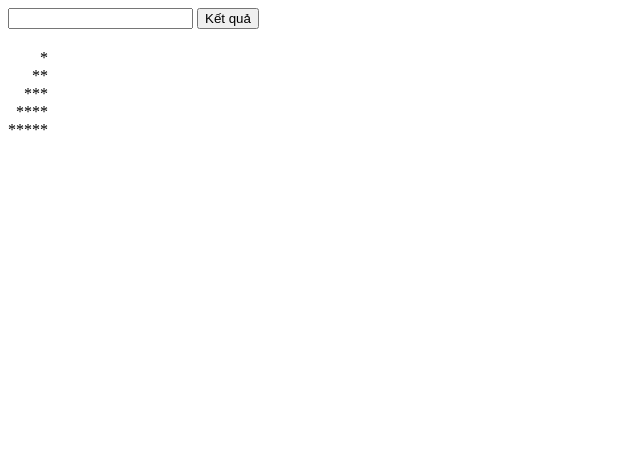
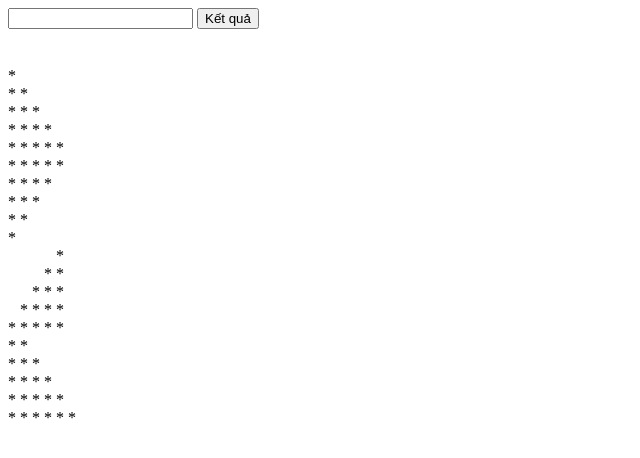
Before and after one commit to hoangaingoc/23042024, a plain HTML site: page index.html in a window 1280 px wide. Shown: the whole page, without its empty margins (0-640 px from the left). Drawn offline with Linux system fonts and the light colour scheme.

Commit message:
bt 23042024

```diff
--- a/index.html
+++ b/index.html
@@ -27,25 +27,33 @@
             document.getElementById("gt").innerText = "Số vừa nhập ko đủ đk"
         }
     }
-
-    //
-    // for (let i = 1; i <= 5; i++) {
-    //     document.write("<br>")
-    //     for (let j = 1; j <= i; j++)
-    //         document.write("* ")
-    // }
-    // for (let i = 1; i <= 5; i++) {
-    //     document.write("<br>")
-    //     for (let j = 5; j >= i; j--) {
-    //         document.write("* ")
-    //     }
-    // }
+    for (let i = 1; i <= 5; i++) {
+        document.write("<br>")
+        for (let j = 1; j <= i; j++)
+            document.write("* ")
+    }
+    for (let i = 1; i <= 5; i++) {
+        document.write("<br>")
+        for (let j = 5; j >= i; j--) {
+            document.write("* ")
+        }
+    }
+    document.write("<br>")
     for (let i = 1; i <= 5; i++) {
         for (let j = 1; j <= 5 - i; j++) {
-            document.write("&nbsp&nbsp")
+            document.write("&nbsp&nbsp&nbsp")
         }
-        for (let k = 0; k < i; k++) {
-            document.write("*");
+        for (let j = 1; j <= i; j++) {
+            document.write("* ");
+        }
+        document.write("<br>");
+    }
+    for (let i = 1; i <= 5; i++) {
+        for (let j = 5; j >= 5-i; j--) {
+            document.write("* ")
+        }
+        for (let j = 5; j >= 5-i; j--) {
+            document.write("&nbsp&nbsp&nbsp")
         }
         document.write("<br>");
     }
```
